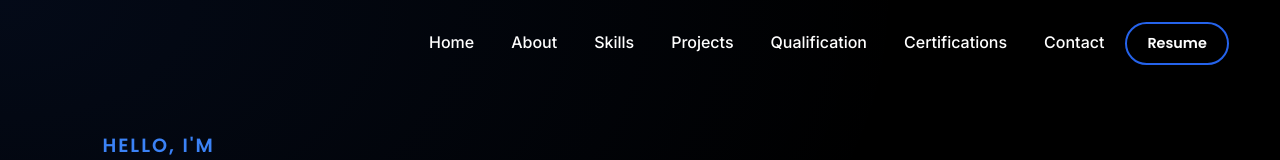
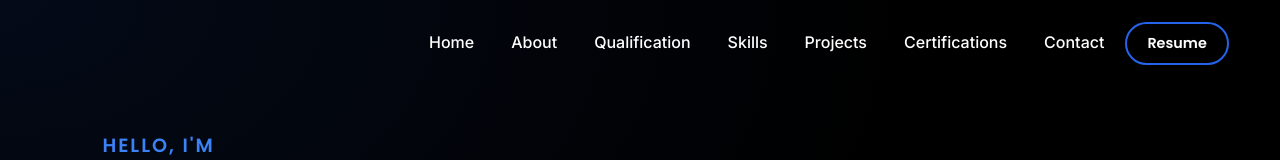
Before and after one commit to AdityaDive08/portfolio, a React (Vite) app: page / in a window 1280 px wide. Shown: the top 160 px of the page. Built offline with nearby package versions, Linux system fonts and the light colour scheme.

Commit message:
Fix Qualification placement and Navbar order

```diff
--- a/src/App.jsx
+++ b/src/App.jsx
@@ -4,7 +4,6 @@ import Hero from './components/Hero';
 import About from './components/About';
 import Skills from './components/Skills';
 import Projects from './components/Projects';
-import Qualification from './components/Qualification';
 import Certifications from './components/Certifications';
 import Contact from './components/Contact';
 import './index.css';
@@ -18,7 +17,6 @@ function App() {
         <About />
         <Skills />
         <Projects />
-        <Qualification />
         <Certifications />
         <Contact />
       </main>
--- a/src/components/About.jsx
+++ b/src/components/About.jsx
@@ -49,6 +49,7 @@ const About = () => {
         </motion.div>
 
         <motion.div
+          id="qualification"
           initial={{ opacity: 0, y: 30 }}
           whileInView={{ opacity: 1, y: 0 }}
           viewport={{ once: true }}
--- a/src/components/Navbar.jsx
+++ b/src/components/Navbar.jsx
@@ -8,7 +8,7 @@ const Navbar = () => {
   const [isOpen, setIsOpen] = useState(false);
   const [activeSection, setActiveSection] = useState('');
 
-  const navLinks = ['Home', 'About', 'Skills', 'Projects', 'Qualification', 'Certifications', 'Contact'];
+  const navLinks = ['Home', 'About', 'Qualification', 'Skills', 'Projects', 'Certifications', 'Contact'];
 
   useEffect(() => {
     const handleScroll = () => {
```
